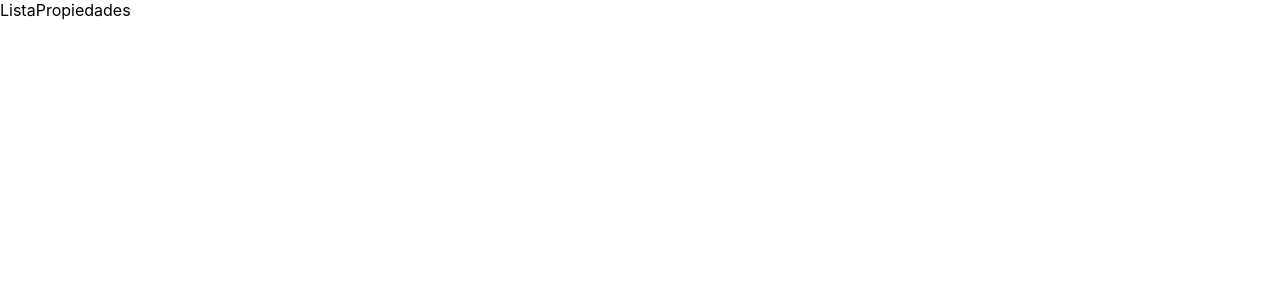
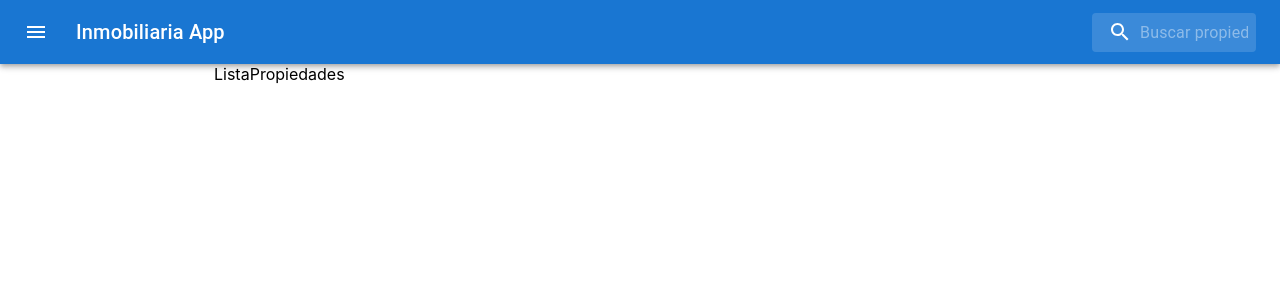
Before and after one commit to eduardo290/hotel-app, a React (Create React App) app: page / in a window 1280 px wide. Shown: the top 300 px of the page. Built offline with nearby package versions, Linux system fonts and the light colour scheme.

Commit message:
se creo el layout de la app, se agrego Material UI

```diff
--- a/package.json
+++ b/package.json
@@ -3,6 +3,10 @@
   "version": "0.1.0",
   "private": true,
   "dependencies": {
+    "@emotion/react": "^11.10.6",
+    "@emotion/styled": "^11.10.6",
+    "@mui/icons-material": "^5.11.11",
+    "@mui/material": "^5.11.11",
     "@testing-library/jest-dom": "^5.16.5",
     "@testing-library/react": "^13.4.0",
     "@testing-library/user-event": "^13.5.0",
--- a/src/App.js
+++ b/src/App.js
@@ -1,13 +1,14 @@
 import { RouterProvider, createBrowserRouter } from 'react-router-dom';
 import ListaPropiedades from './components/ListaPropiedades'
 import Propiedad from './components/Propiedad'
+import Layout from "./Layout"
 import './App.css';
+
 
 function App() {
   const router = createBrowserRouter([
     {
       path: "/",
-
       element: <ListaPropiedades />,
     },
     {
@@ -17,7 +18,9 @@
   ]);
 
   return (
-    <RouterProvider router={router} />
+    <Layout>
+      <RouterProvider router={router} />
+    </Layout>
   );
 }
 
--- /dev/null
+++ b/src/Layout/component.styled.jsx
@@ -0,0 +1,43 @@
+import { styled, alpha } from '@mui/material/styles';
+import InputBase from '@mui/material/InputBase';
+
+export const Search = styled('div')(({ theme }) => ({
+    position: 'relative',
+    borderRadius: theme.shape.borderRadius,
+    backgroundColor: alpha(theme.palette.common.white, 0.15),
+    '&:hover': {
+        backgroundColor: alpha(theme.palette.common.white, 0.25),
+    },
+    marginLeft: 0,
+    width: '100%',
+    [theme.breakpoints.up('sm')]: {
+        marginLeft: theme.spacing(1),
+        width: 'auto',
+    },
+}));
+
+export const SearchIconWrapper = styled('div')(({ theme }) => ({
+    padding: theme.spacing(0, 2),
+    height: '100%',
+    position: 'absolute',
+    pointerEvents: 'none',
+    display: 'flex',
+    alignItems: 'center',
+    justifyContent: 'center',
+}));
+
+export const StyledInputBase = styled(InputBase)(({ theme }) => ({
+    color: 'inherit',
+    '& .MuiInputBase-input': {
+        padding: theme.spacing(1, 1, 1, 0),
+        paddingLeft: `calc(1em + ${theme.spacing(4)})`,
+        transition: theme.transitions.create('width'),
+        width: '100%',
+        [theme.breakpoints.up('sm')]: {
+            width: '12ch',
+            '&:focus': {
+                width: '20ch',
+            },
+        },
+    },
+}));
--- /dev/null
+++ b/src/Layout/index.jsx
@@ -0,0 +1,49 @@
+import React from 'react'
+import { AppBar, Toolbar, Container, Typography, Box, IconButton } from '@mui/material'
+
+import { Search, SearchIconWrapper, StyledInputBase } from './component.styled'
+import MenuIcon from '@mui/icons-material/Menu'
+import SearchIcon from '@mui/icons-material/Search'
+function Layout({ children }) {
+    return (
+        <>
+            <AppBar position='static'>
+                <Toolbar>
+                    <IconButton
+                        size="large"
+                        edge="start"
+                        color="inherit"
+                        aria-label="open drawer"
+                        sx={{ mr: 2 }}
+                    >
+                        <MenuIcon />
+                    </IconButton>
+                    <Typography
+                        variant="h6"
+                        noWrap
+                        component="div"
+                        sx={{ flexGrow: 1, display: { xs: 'none', sm: 'block' } }}
+                    >
+                        Inmobiliaria App
+                    </Typography>
+                    <Search>
+                        <SearchIconWrapper>
+                            <SearchIcon />
+                        </SearchIconWrapper><StyledInputBase
+                            placeholder="Buscar propiedad.."
+                            inputProps={{ 'aria-label': 'search' }}
+                        />
+                    </Search>
+                </Toolbar>
+            </AppBar>
+            <Container maxWidth="md">
+                <Box >
+                    {children}
+                </Box>
+            </Container>
+        </>
+
+    )
+}
+
+export default Layout
--- a/src/components/Propiedad/index.jsx
+++ b/src/components/Propiedad/index.jsx
@@ -1,6 +1,6 @@
 import React from 'react'
 
-function Propiedad() {
+function Propiedad({ children }) {
     return (
         <div>Propiedad</div>
     )
```
Also changed, not shown: 1 other file (tests, documents, lock files or other folders).
